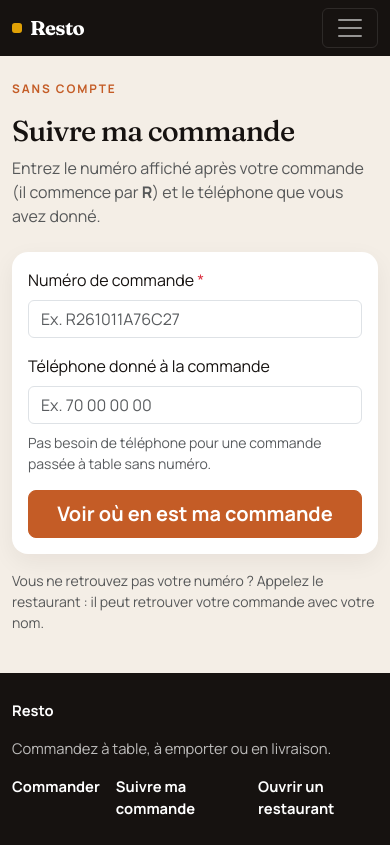
After one commit to Abouya56/Resto, a Django app: page /suivi/ in a window 390 px wide. The commit adds this page. Run offline with Django 5.2, Linux system fonts and the light colour scheme; parts of the project's set-up code (start-up, migrations or seed data) failed here and were passed over.

Commit message:
Suivi de commande par numéro
- Page « Suivre ma commande » (/suivi/) : numéro + téléphone donné à la commande
  (le numéro suffit pour une commande à table sans téléphone)
- 10 essais ratés par quart d'heure et par adresse IP au maximum
- Le navigateur garde l'accès aux commandes retrouvées, mises à jour en direct comprises
- Lien dans le menu, le pied de page et sur la page de confirmation
- Pied de page toujours en bas de l'écran

Co-Authored-By: Claude Opus 5.5 <noreply@anthropic.com>

```diff
--- a/backend/apps/orders/forms.py
+++ b/backend/apps/orders/forms.py
@@ -97,3 +97,21 @@ class CheckoutForm(forms.Form):
             "latitude": data.get("latitude"),
             "longitude": data.get("longitude"),
         }
+
+
+class TrackOrderForm(forms.Form):
+    number = forms.CharField(label="Numéro de commande", max_length=30)
+    phone = forms.CharField(
+        label="Téléphone donné à la commande",
+        max_length=30,
+        required=False,
+        help_text="Pas besoin de téléphone pour une commande passée à table sans numéro.",
+    )
+
+    def __init__(self, *args, **kwargs):
+        super().__init__(*args, **kwargs)
+        style_form(self)
+        self.fields["number"].widget.attrs.update({"placeholder": "Ex. R261011A76C27", "autocapitalize": "characters"})
+        self.fields["phone"].widget.attrs.update(
+            {"placeholder": "Ex. 70 00 00 00", "autocomplete": "tel", "inputmode": "tel"}
+        )
--- /dev/null
+++ b/backend/apps/orders/tracking.py
@@ -0,0 +1,58 @@
+"""Suivi d'une commande sans compte : numéro de commande + téléphone donné à la commande."""
+
+import re
+
+from django.core.cache import cache
+
+from apps.orders.models import Order
+
+SESSION_KEY = "tracked_orders"
+MAX_TRACKED = 10
+MAX_FAILURES = 10  # essais ratés par adresse IP
+FAILURE_WINDOW = 15 * 60  # secondes
+
+
+def normalize_number(number):
+    return re.sub(r"[^A-Za-z0-9]", "", number or "").upper()
+
+
+def _last_digits(phone):
+    return "".join(c for c in phone or "" if c.isdigit())[-8:]
+
+
+def find_order(number, phone):
+    """La commande si le numéro existe et que le téléphone correspond (quand la commande en a un)."""
+    order = Order.objects.filter(number=normalize_number(number)).select_related("restaurant").first()
+    if order is None:
+        return None
+    if order.customer_phone:
+        given = _last_digits(phone)
+        if len(given) < 8 or given != _last_digits(order.customer_phone):
+            return None
+    return order
+
+
+def _failure_key(request):
+    return f"order-tracking-failures:{request.META.get('REMOTE_ADDR', '')}"
+
+
+def too_many_failures(request):
+    return cache.get(_failure_key(request), 0) >= MAX_FAILURES
+
+
+def record_failure(request):
+    key = _failure_key(request)
+    cache.add(key, 0, FAILURE_WINDOW)
+    cache.incr(key)
+
+
+def remember(session, order):
+    """Autorise ce navigateur à voir la commande (et ses mises à jour en direct)."""
+    tracked = [pk for pk in session.get(SESSION_KEY, []) if pk != order.pk]
+    session[SESSION_KEY] = [order.pk, *tracked][:MAX_TRACKED]
+
+
+def can_view(session, order_id):
+    if session is None:
+        return False
+    return order_id in session.get(SESSION_KEY, []) or session.get("last_order_id") == order_id
--- a/backend/apps/orders/urls.py
+++ b/backend/apps/orders/urls.py
@@ -16,6 +16,7 @@ urlpatterns = [
     path("panier/ligne/<int:pk>/", views.update_item, name="update_item"),
     path("panier/ligne/<int:pk>/supprimer/", views.remove_item, name="remove_item"),
     path("commander/", views.CheckoutView.as_view(), name="checkout"),
+    path("suivi/", views.TrackOrderView.as_view(), name="track"),
     path("commandes/<int:pk>/", views.OrderDetailView.as_view(), name="detail"),
     path("gerant/", views.ManagerDashboardView.as_view(), name="manager_dashboard"),
     path("gerant/commandes/", views.ManagerOrderListView.as_view(), name="manager_orders"),
--- a/backend/apps/orders/views.py
+++ b/backend/apps/orders/views.py
@@ -17,7 +17,8 @@ from apps.deliveries.services import ensure_delivery
 from apps.finance.services import dashboard_metrics
 from apps.inventory.models import StockItem
 from apps.menus.models import Category, Product
-from apps.orders.forms import CheckoutForm
+from apps.orders import tracking
+from apps.orders.forms import CheckoutForm, TrackOrderForm
 from apps.orders.models import STATUS_FLOW, Order, OrderStatus, OrderType
 from apps.orders.services import (
     add_to_cart,
@@ -277,10 +278,38 @@ class CheckoutView(View):
                 ensure_delivery(order)
             CashPaymentProvider().charge(order, method=PAYMENT_BY_TYPE[order.order_type][0])
             request.session["last_order_id"] = order.pk
+            tracking.remember(request.session, order)
             return redirect(f"{reverse('orders:detail', args=[order.pk])}?nouvelle=1")
         except ValidationError as exc:
             form.add_error(None, " ".join(exc.messages))
             return render(request, self.template_name, self._context(cart, form))
+
+
+class TrackOrderView(View):
+    """Le client retrouve sa commande avec son numéro, depuis n'importe quel appareil."""
+
+    template_name = "client/track.html"
+
+    def get(self, request):
+        initial = {"number": request.GET.get("numero", "")}
+        return render(request, self.template_name, {"form": TrackOrderForm(initial=initial)})
+
+    def post(self, request):
+        form = TrackOrderForm(request.POST)
+        if form.is_valid():
+            if tracking.too_many_failures(request):
+                form.add_error(None, "Trop d'essais. Réessayez dans quelques minutes.")
+            else:
+                order = tracking.find_order(form.cleaned_data["number"], form.cleaned_data["phone"])
+                if order:
+                    tracking.remember(request.session, order)
+                    return redirect("orders:detail", pk=order.pk)
+                tracking.record_failure(request)
+                form.add_error(
+                    None,
+                    "Aucune commande ne correspond. Vérifiez le numéro et le téléphone donnés lors de la commande.",
+                )
+        return render(request, self.template_name, {"form": form})
 
 
 class OrderDetailView(DetailView):
@@ -297,7 +326,7 @@ class OrderDetailView(DetailView):
             order.customer_id == user.id or user_can_access_restaurant(user, order.restaurant)
         ):
             return order
-        if not user.is_authenticated and self.request.session.get("last_order_id") == order.pk:
+        if tracking.can_view(self.request.session, order.pk):
             return order
         raise PermissionDenied("Vous ne pouvez pas consulter cette commande.")
 
--- a/backend/static/css/app.css
+++ b/backend/static/css/app.css
@@ -1518,3 +1518,14 @@ body:not(.landing-page) .landing-kicker {
     height: 4.25rem;
   }
 }
+
+/* Pied de page toujours en bas, même sur une page courte */
+body {
+  min-height: 100vh;
+  display: flex;
+  flex-direction: column;
+}
+
+body > main {
+  flex: 1 0 auto;
+}
--- a/backend/templates/base.html
+++ b/backend/templates/base.html
@@ -42,6 +42,7 @@
             <ul class="navbar-nav me-auto">
                 {% if not current_employment and not is_platform_admin %}
                     <li class="nav-item"><a class="nav-link" href="{% url 'restaurants:list' %}">Commander</a></li>
+                    <li class="nav-item"><a class="nav-link" href="{% url 'orders:track' %}">Suivre ma commande</a></li>
                     <li class="nav-item"><a class="nav-link" href="{% url 'restaurants:onboard' %}">Ouvrir un restaurant</a></li>
                 {% endif %}
                 {% if current_employment and not restaurant_approved %}
@@ -102,6 +103,7 @@
         <p class="mb-0">Commandez à table, à emporter ou en livraison.</p>
         <div class="d-flex gap-3">
             <a href="{% url 'restaurants:list' %}">Commander</a>
+            <a href="{% url 'orders:track' %}">Suivre ma commande</a>
             <a href="{% url 'restaurants:onboard' %}">Ouvrir un restaurant</a>
         </div>
     </div>
--- a/backend/templates/client/order_detail.html
+++ b/backend/templates/client/order_detail.html
@@ -37,7 +37,7 @@
             </div>
 
             <p class="small text-muted mt-3 mb-0">
-                Cette page se met à jour toute seule. Gardez-la ouverte ou notez votre numéro.
+                Cette page se met à jour toute seule. Notez votre numéro <strong>{{ order.number }}</strong> : vous pourrez retrouver votre commande à tout moment depuis <a href="{% url 'orders:track' %}?numero={{ order.number }}">Suivre ma commande</a>.
                 {% if order.restaurant.phone %}Une question ? Appelez le restaurant au <a href="tel:{{ order.restaurant.phone }}">{{ order.restaurant.phone }}</a>.{% endif %}
             </p>
         </section>
--- /dev/null
+++ b/backend/templates/client/track.html
@@ -0,0 +1,27 @@
+{% extends "base.html" %}
+{% block title %}Suivre ma commande{% endblock %}
+{% block content %}
+<div class="col-lg-6 mx-auto">
+    <p class="landing-kicker">Sans compte</p>
+    <h1 class="landing-section-title mb-2">Suivre ma commande</h1>
+    <p class="text-muted mb-4">
+        Entrez le numéro affiché après votre commande (il commence par <strong>R</strong>)
+        et le téléphone que vous avez donné.
+    </p>
+    <form method="post" class="card resto-card card-body" novalidate>
+        {% csrf_token %}
+        {% for error in form.non_field_errors %}
+            <div class="alert alert-warning">{{ error }}</div>
+        {% endfor %}
+        <div class="row g-3">
+            {% include "components/checkout_field.html" with field=form.number col="col-12" %}
+            {% include "components/checkout_field.html" with field=form.phone col="col-12" %}
+        </div>
+        <p class="small text-muted mt-2 mb-3">{{ form.phone.help_text }}</p>
+        <button class="btn btn-resto btn-lg w-100">Voir où en est ma commande</button>
+    </form>
+    <p class="small text-muted mt-3">
+        Vous ne retrouvez pas votre numéro ? Appelez le restaurant : il peut retrouver votre commande avec votre nom.
+    </p>
+</div>
+{% endblock %}
```
Also changed, not shown: backend/apps/core/tests.py (+47 -0 lines), backend/apps/orders/consumers.py (+5 -5 lines), README.md.
